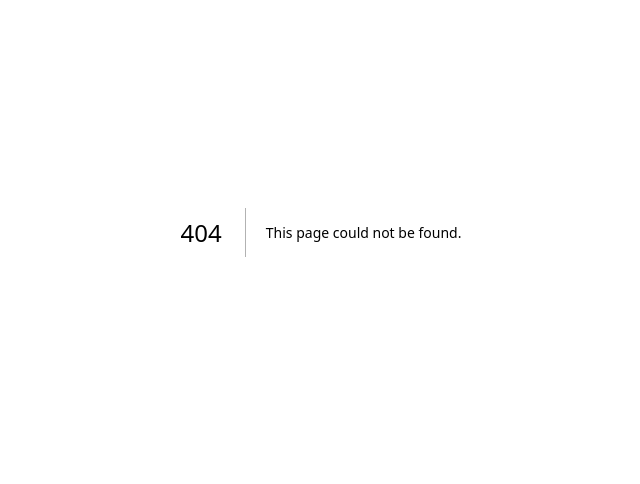
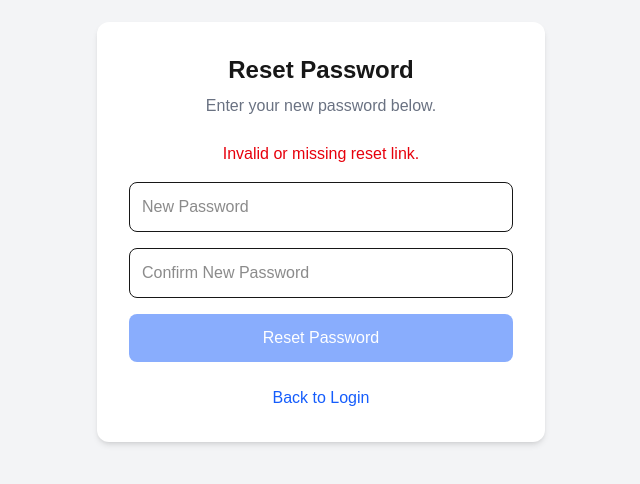
Before and after one commit to Saipriya2407/employee-leave-management-system, a Next.js app: page /reset-password in a window 1280 px wide. Before the commit this address had no page. Shown: the part 168-652 px from the top of the page, without its empty margins (319-959 px from the left). Built offline with nearby package versions, Linux system fonts and the light colour scheme.

Commit message:
added files

```diff
--- /dev/null
+++ b/src/app/forgot-password/page.js
@@ -0,0 +1,123 @@
+
+"use client";
+
+import { useState } from "react";
+import Link from "next/link";
+
+export default function ForgotPasswordPage() {
+  const [email, setEmail] = useState("");
+  const [loading, setLoading] = useState(false);
+  const [message, setMessage] = useState("");
+  const [success, setSuccess] = useState(false);
+
+  async function handleSubmit(e) {
+    e.preventDefault();
+    setMessage("");
+    setSuccess(false);
+
+    try {
+      setLoading(true);
+
+      const response = await fetch(
+        "/api/backend/auth/forgot-password",
+        {
+          method: "POST",
+          headers: {
+            "Content-Type": "application/json",
+          },
+          credentials: "include",
+          body: JSON.stringify({ email }),
+        }
+      );
+
+      const data = await response.json();
+
+      if (!response.ok) {
+        setMessage(data.message || "Unable to process request.");
+        return;
+      }
+
+      setSuccess(true);
+      setMessage(
+        data.message ||
+        "If an account exists with this email, a reset link will be sent."
+      );
+    } catch (error) {
+      console.error("Forgot Password Error:", error);
+      setMessage("Unable to connect to server. Please try again.");
+    } finally {
+      setLoading(false);
+    }
+  }
+
+  return (
+    <main className="flex min-h-screen items-center justify-center bg-gray-50 px-4 py-12">
+      <div className="w-full max-w-md rounded-2xl border border-gray-200 bg-white p-8 shadow-sm">
+
+        <div className="mb-6 text-center">
+          <div className="mx-auto flex h-14 w-14 items-center justify-center rounded-xl bg-blue-700 text-2xl font-bold text-white">
+            E
+          </div>
+
+          <h1 className="mt-5 text-2xl font-bold text-gray-900">
+            Forgot Password?
+          </h1>
+
+          <p className="mt-3 text-sm text-gray-500">
+            Enter your registered email address. We'll send you a password reset link.
+          </p>
+        </div>
+
+        <form onSubmit={handleSubmit}>
+          <label
+            htmlFor="email"
+            className="font-medium text-gray-700"
+          >
+            Email Address
+          </label>
+
+          <input
+            id="email"
+            type="email"
+            value={email}
+            onChange={(e) => setEmail(e.target.value)}
+            placeholder="Enter your registered email"
+            className="mt-2 w-full rounded-lg border border-gray-300 px-4 py-3 text-black outline-none focus:border-blue-600 focus:ring-2 focus:ring-blue-100"
+            autoComplete="email"
+            required
+          />
+
+          {message && (
+            <p
+              className={`mt-4 rounded-lg p-3 text-sm ${
+                success
+                  ? "bg-green-50 text-green-700"
+                  : "bg-red-50 text-red-700"
+              }`}
+            >
+              {message}
+            </p>
+          )}
+
+          <button
+            type="submit"
+            disabled={loading}
+            className="mt-6 w-full rounded-lg bg-blue-700 py-3 font-semibold text-white hover:bg-blue-800 disabled:opacity-50"
+          >
+            {loading ? "Sending..." : "Send Reset Link"}
+          </button>
+        </form>
+
+        <div className="mt-6 text-center">
+          <Link
+            href="/login"
+            className="text-sm font-semibold text-blue-700 hover:underline"
+          >
+            Back to Login
+          </Link>
+        </div>
+
+      </div>
+    </main>
+  );
+}
--- a/src/app/login/page.js
+++ b/src/app/login/page.js
@@ -213,23 +213,27 @@ export default function LoginPage() {
               />
 
               {/* Show Password */}
-              <label className="mt-3 flex items-center gap-2 text-sm text-gray-600">
+{/* Show Password and Forgot Password */}
+<div className="mt-3 flex items-center justify-between">
 
+  <label className="flex items-center gap-2 text-sm text-gray-600">
     <input
       type="checkbox"
       checked={showPassword}
-                  onChange={(e) =>
-                    setShowPassword(e.target.checked)
-                  }
+      onChange={(e) => setShowPassword(e.target.checked)}
       className="h-4 w-4"
     />
-
     Show Password
-
   </label>
 
+  <Link
+    href="/forgot-password"
+    className="text-sm font-semibold text-blue-700 hover:underline"
+  >
+    Forgot Password?
+  </Link>
+
 </div>
-
             {/* Message */}
             {message && (
               <p
--- /dev/null
+++ b/src/app/reset-password/page.js
@@ -0,0 +1,126 @@
+
+"use client";
+
+import { useEffect, useState } from "react";
+import Link from "next/link";
+
+export default function ResetPasswordPage() {
+  const [token, setToken] = useState("");
+  const [password, setPassword] = useState("");
+  const [confirmPassword, setConfirmPassword] = useState("");
+  const [message, setMessage] = useState("");
+  const [loading, setLoading] = useState(false);
+
+  useEffect(() => {
+    const params = new URLSearchParams(window.location.search);
+    setToken(params.get("token") || "");
+  }, []);
+
+  async function handleSubmit(e) {
+    e.preventDefault();
+    setMessage("");
+
+    if (password.length < 8) {
+      setMessage("Password must be at least 8 characters.");
+      return;
+    }
+
+    if (password !== confirmPassword) {
+      setMessage("Passwords do not match.");
+      return;
+    }
+
+    setLoading(true);
+
+    try {
+      const response = await fetch(
+        "/api/backend/auth/reset-password",
+        {
+          method: "POST",
+          headers: { "Content-Type": "application/json" },
+          body: JSON.stringify({
+            token,
+            password,
+            confirmPassword,
+          }),
+        }
+      );
+
+      const data = await response.json();
+
+      if (!response.ok) {
+        throw new Error(data.message || "Unable to reset password.");
+      }
+
+      setMessage("Password reset successfully. You can now log in.");
+      setPassword("");
+      setConfirmPassword("");
+    } catch (error) {
+      setMessage(error.message || "Something went wrong.");
+    } finally {
+      setLoading(false);
+    }
+  }
+
+  return (
+    <div className="min-h-screen flex items-center justify-center bg-gray-100 px-4">
+      <div className="w-full max-w-md bg-white p-8 rounded-xl shadow-md">
+        <h1 className="text-2xl font-bold text-center mb-2">
+          Reset Password
+        </h1>
+
+        <p className="text-gray-500 text-center mb-6">
+          Enter your new password below.
+        </p>
+
+        {!token && (
+          <p className="text-red-600 text-center mb-4">
+            Invalid or missing reset link.
+          </p>
+        )}
+
+        <form onSubmit={handleSubmit} className="space-y-4">
+          <input
+            type="password"
+            placeholder="New Password"
+            value={password}
+            onChange={(e) => setPassword(e.target.value)}
+            minLength={8}
+            required
+            className="w-full border rounded-lg p-3"
+          />
+
+          <input
+            type="password"
+            placeholder="Confirm New Password"
+            value={confirmPassword}
+            onChange={(e) => setConfirmPassword(e.target.value)}
+            minLength={8}
+            required
+            className="w-full border rounded-lg p-3"
+          />
+
+          <button
+            type="submit"
+            disabled={loading || !token}
+            className="w-full bg-blue-600 text-white p-3 rounded-lg disabled:opacity-50"
+          >
+            {loading ? "Updating..." : "Reset Password"}
+          </button>
+        </form>
+
+        {message && (
+          <p className="text-center mt-4 text-sm text-gray-700">
+            {message}
+          </p>
+        )}
+
+        <p className="text-center mt-6">
+          <Link href="/login" className="text-blue-600 hover:underline">
+            Back to Login
+          </Link>
+        </p>
+      </div>
+    </div>
+  );
+}
```
Lines whose indentation alone changed are shown as unchanged.
